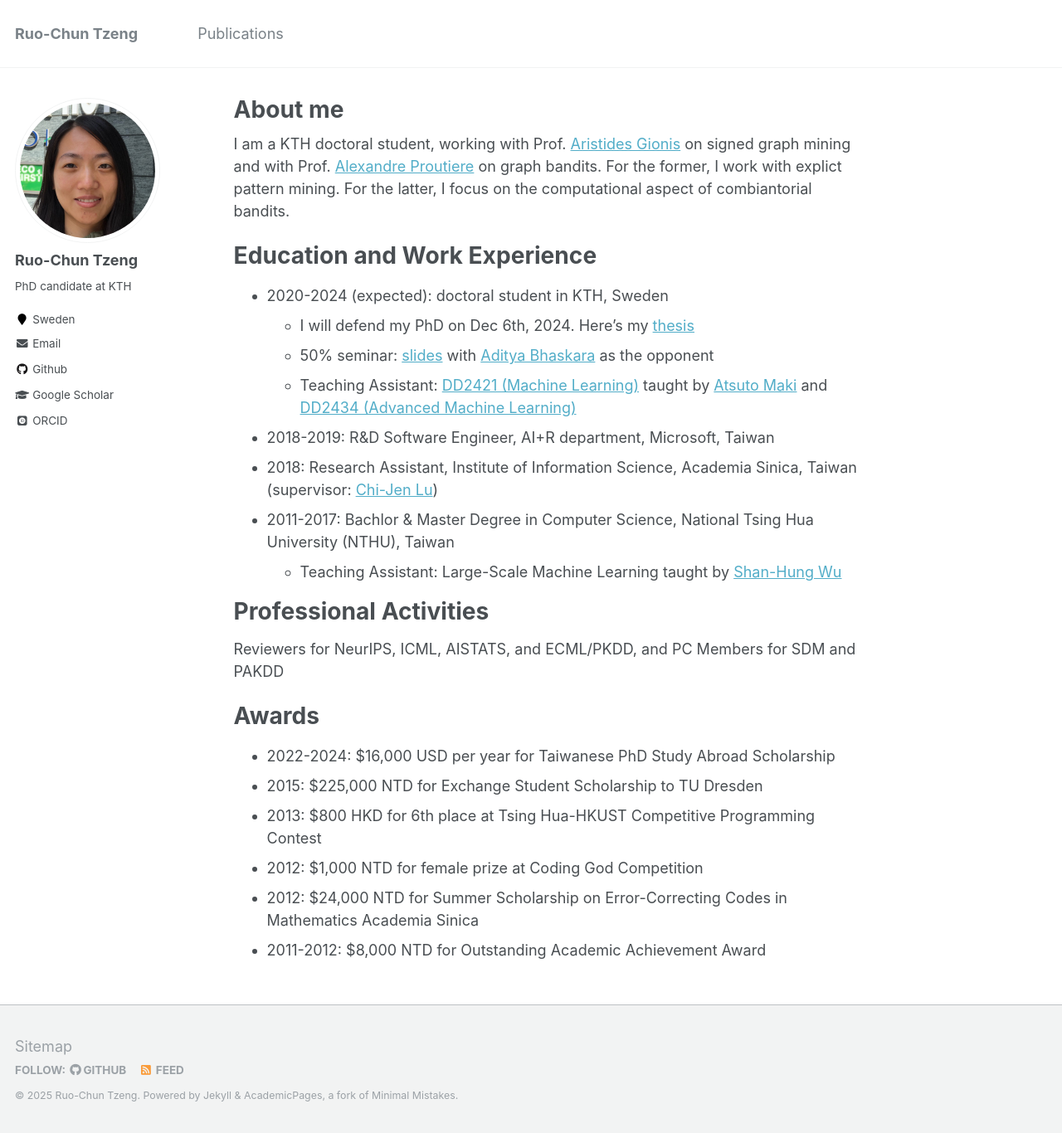
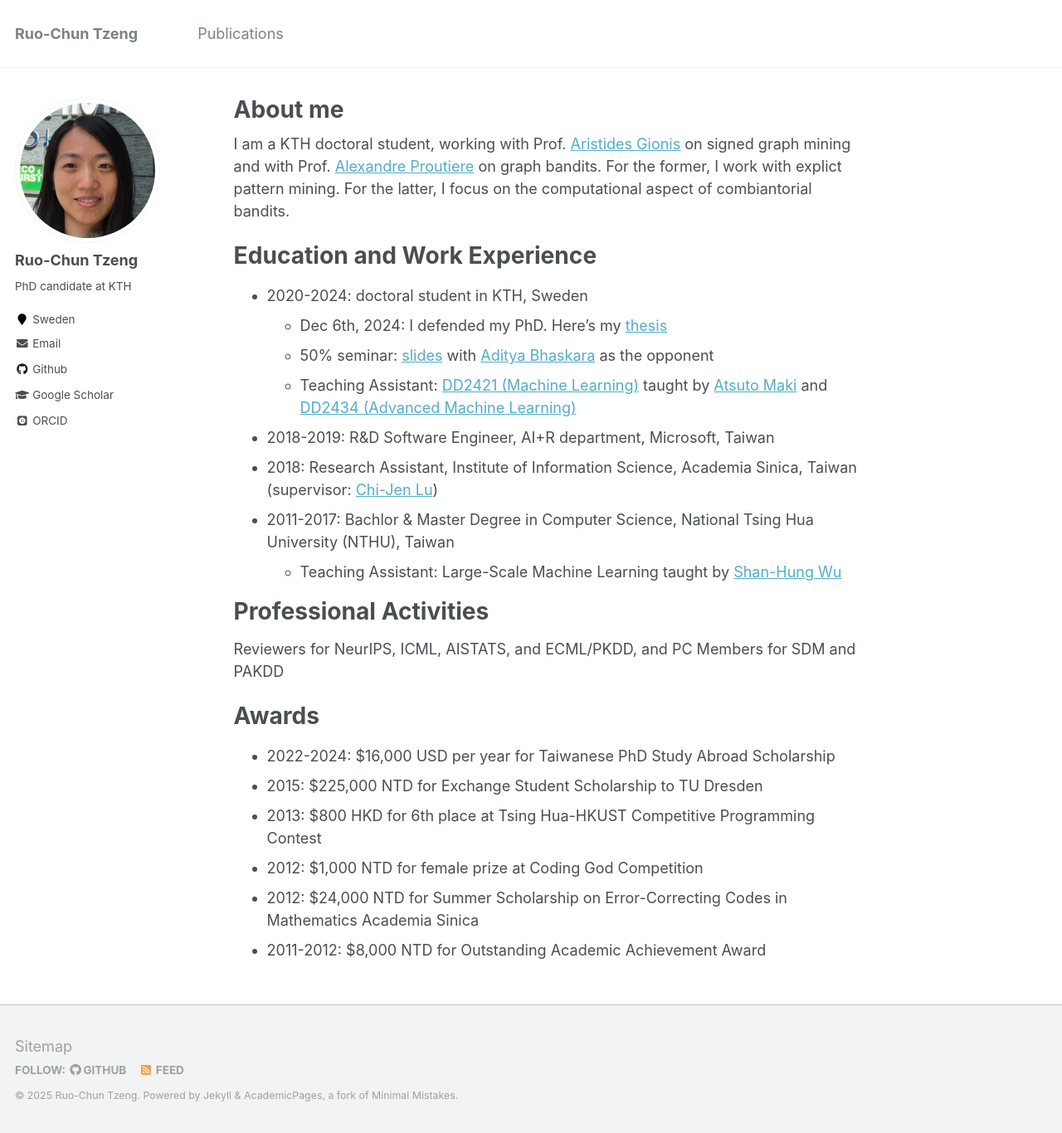
Before and after one commit to rctzeng/rctzeng.github.io, a Jekyll site: the page built from _pages/about.md, in a window 1280 px wide and 1366 px high. Shown: the whole window at 83% size. Built offline with Jekyll 4.4.1, drawn with Linux system fonts in a browser that asks for light colours; some web fonts are replaced.

Commit message:
Update about.md

```diff
--- a/_pages/about.md
+++ b/_pages/about.md
@@ -11,8 +11,8 @@ I am a KTH doctoral student, working with Prof. [Aristides Gionis](https://schol
 
 Education and Work Experience
 ======
-* 2020-2024 (expected): doctoral student in KTH, Sweden
-  * I will defend my PhD on Dec 6th, 2024. Here's my [thesis](http://urn.kb.se/resolve?urn=urn:nbn:se:kth:diva-355999)
+* 2020-2024: doctoral student in KTH, Sweden
+  * Dec 6th, 2024: I defended my PhD. Here's my [thesis](http://urn.kb.se/resolve?urn=urn:nbn:se:kth:diva-355999)
   * 50% seminar: [slides](slides/Half-Time.pdf) with [Aditya Bhaskara](https://scholar.google.com/citations?user=tqxTaiAAAAAJ) as the opponent
   * Teaching Assistant: [DD2421 (Machine Learning)](https://www.kth.se/student/kurser/kurs/DD2421) taught by [Atsuto Maki](https://scholar.google.com/citations?user=bfWzlAEAAAAJ) and [DD2434 (Advanced Machine Learning)](https://www.kth.se/student/kurser/kurs/DD2434)
 * 2018-2019: R&D Software Engineer, AI+R department, Microsoft, Taiwan
```
